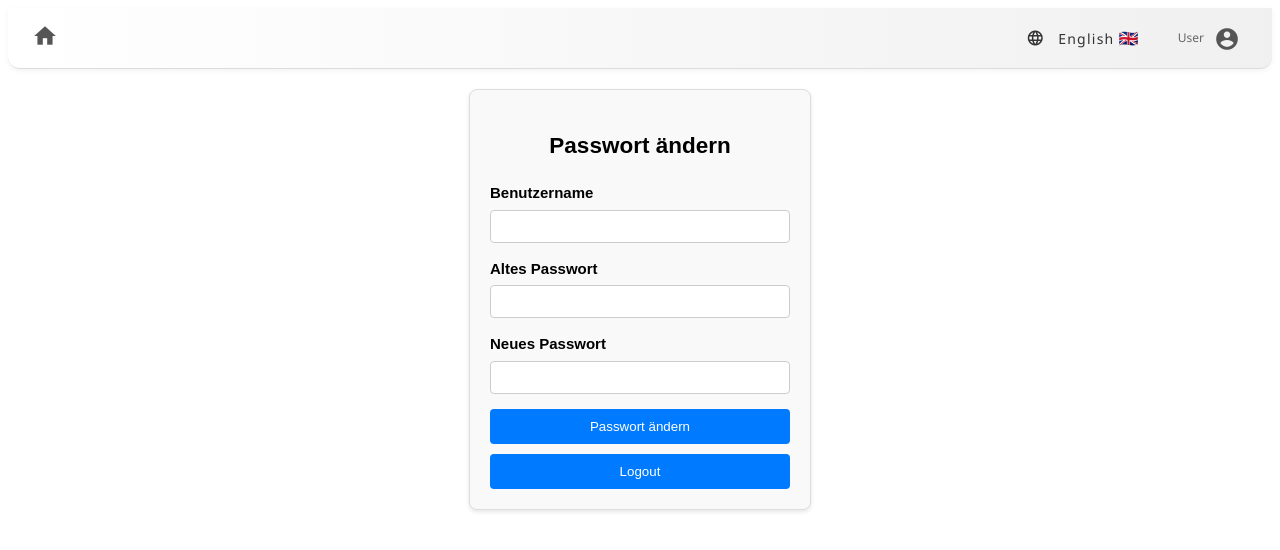
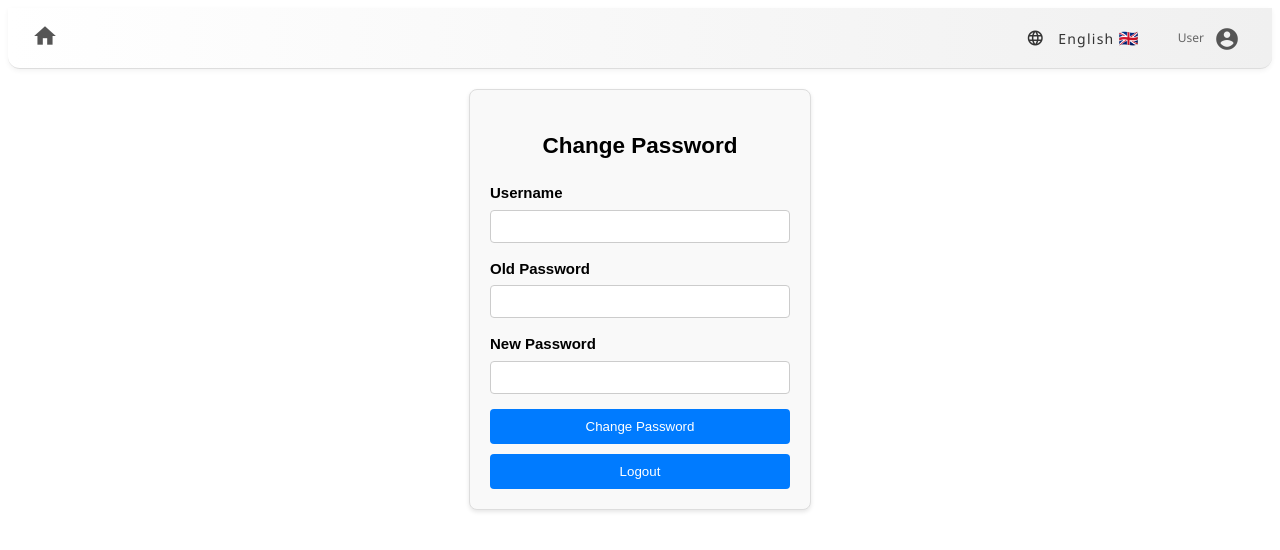
Before and after one commit to danielmnns/Programmentwurf-Advanced_Software_Engineering, an Angular app in the folder frontend/: page /account in a window 1280 px wide. Shown: the top 550 px of the page. Built offline with nearby package versions, Linux system fonts and the light colour scheme; no server answers.

Commit message:
refactor: Implement translation for account component labels and buttons

```diff
--- a/frontend/src/app/account/account.component.html
+++ b/frontend/src/app/account/account.component.html
@@ -1,8 +1,8 @@
 <div class="login-container">
-  <h2>Passwort ändern</h2>
+  <h2>{{ 'changePassword' | translate }}</h2>
   <form (ngSubmit)="changePassword()">
     <div class="form-group">
-      <label for="username">Benutzername</label>
+      <label for="username">{{ 'username' | translate }}</label>
       <input
         type="text"
         id="username"
@@ -12,7 +12,7 @@
       />
     </div>
     <div class="form-group">
-      <label for="old-password">Altes Passwort</label>
+      <label for="old-password">{{ 'oldPassword' | translate }}</label>
       <input
         type="password"
         id="old-password"
@@ -23,7 +23,7 @@
       />
     </div>
     <div class="form-group">
-      <label for="new-password">Neues Passwort</label>
+      <label for="new-password">{{ 'newPassword' | translate }}</label>
       <input
         type="password"
         id="new-password"
@@ -33,13 +33,13 @@
         required
       />
     </div>
-    <button type="submit" class="btn btn-primary">Passwort ändern</button>
+    <button type="submit" class="btn btn-primary">{{ 'changePassword' | translate }}</button>
   </form>
   <button
     class="btn btn-secondary"
     style="margin-top: 10px;"
     (click)="logout()"
   >
-    Logout
+    {{ 'logout' | translate }}
   </button>
 </div>
--- a/frontend/src/app/account/account.component.ts
+++ b/frontend/src/app/account/account.component.ts
@@ -3,6 +3,7 @@ import { Component } from '@angular/core';
 import { FormsModule } from '@angular/forms';
 import { Router } from '@angular/router';
 import { AuthService } from '../auth/auth.service';
+import { TranslatePipe } from '../pipes/translate.pipe';
 
 @Component({
   selector: 'app-account',
@@ -11,7 +12,8 @@ import { AuthService } from '../auth/auth.service';
   standalone: true,
   imports: [
     CommonModule,
-    FormsModule
+    FormsModule,
+    TranslatePipe
   ]
 })
 export class AccountComponent {
```
